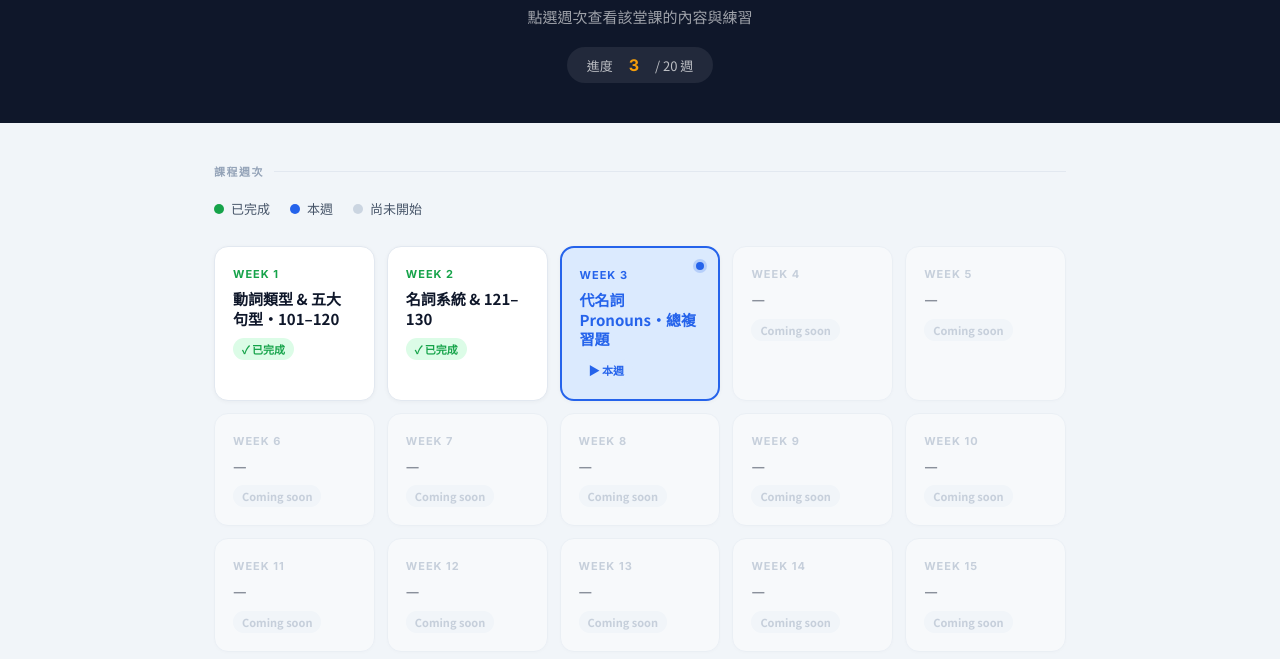
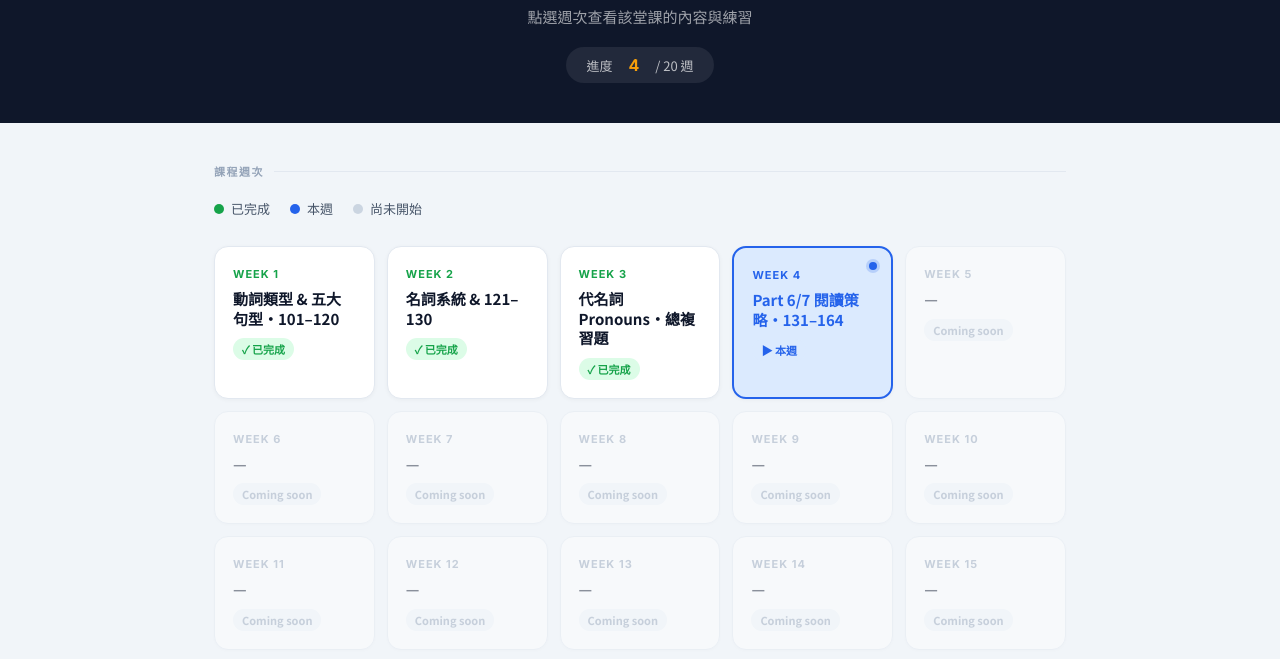
Before and after one commit to abbyyyli/Toeic-class, a plain HTML site: page index.html in a window 1280 px wide. Shown: the part 137-796 px from the top of the page. Drawn offline with Linux system fonts and the light colour scheme.

Commit message:
Add files via upload

```diff
--- a/index.html
+++ b/index.html
@@ -58,7 +58,7 @@ footer{text-align:center;padding:24px;font-size:12px;color:var(--gray-400);borde
   <h1>每週<span>上課筆記</span></h1>
   <p>點選週次查看該堂課的內容與練習</p>
   <div class="progress-summary">
-    進度 <strong>3</strong> / 20 週
+    進度 <strong>4</strong> / 20 週
   </div>
 </header>
 
@@ -89,13 +89,17 @@ footer{text-align:center;padding:24px;font-size:12px;color:var(--gray-400);borde
 
     <!-- WEEKS 3–20 — 未開始 -->
     <!-- WEEK 3 — 本週 -->
-    <a class="week-card current" href="Toeic-Lesson03-Student.html">
-      <div class="current-dot"></div>
+    <a class="week-card available" href="Toeic-Lesson03-Student.html">
       <div class="week-num">Week 3</div>
       <div class="week-label">代名詞 Pronouns・總複習題</div>
+      <div class="week-badge badge-done">✓ 已完成</div>
+    </a>
+    <a class="week-card current" href="Toeic-Lesson04-Student.html">
+      <div class="current-dot"></div>
+      <div class="week-num">Week 4</div>
+      <div class="week-label">Part 6/7 閱讀策略・131–164</div>
       <div class="week-badge badge-current">▶ 本週</div>
     </a>
-    <div class="week-card locked"><div class="week-num">Week 4</div><div class="week-label">—</div><div class="week-badge badge-soon">Coming soon</div></div>
     <div class="week-card locked"><div class="week-num">Week 5</div><div class="week-label">—</div><div class="week-badge badge-soon">Coming soon</div></div>
     <div class="week-card locked"><div class="week-num">Week 6</div><div class="week-label">—</div><div class="week-badge badge-soon">Coming soon</div></div>
     <div class="week-card locked"><div class="week-num">Week 7</div><div class="week-label">—</div><div class="week-badge badge-soon">Coming soon</div></div>
```
